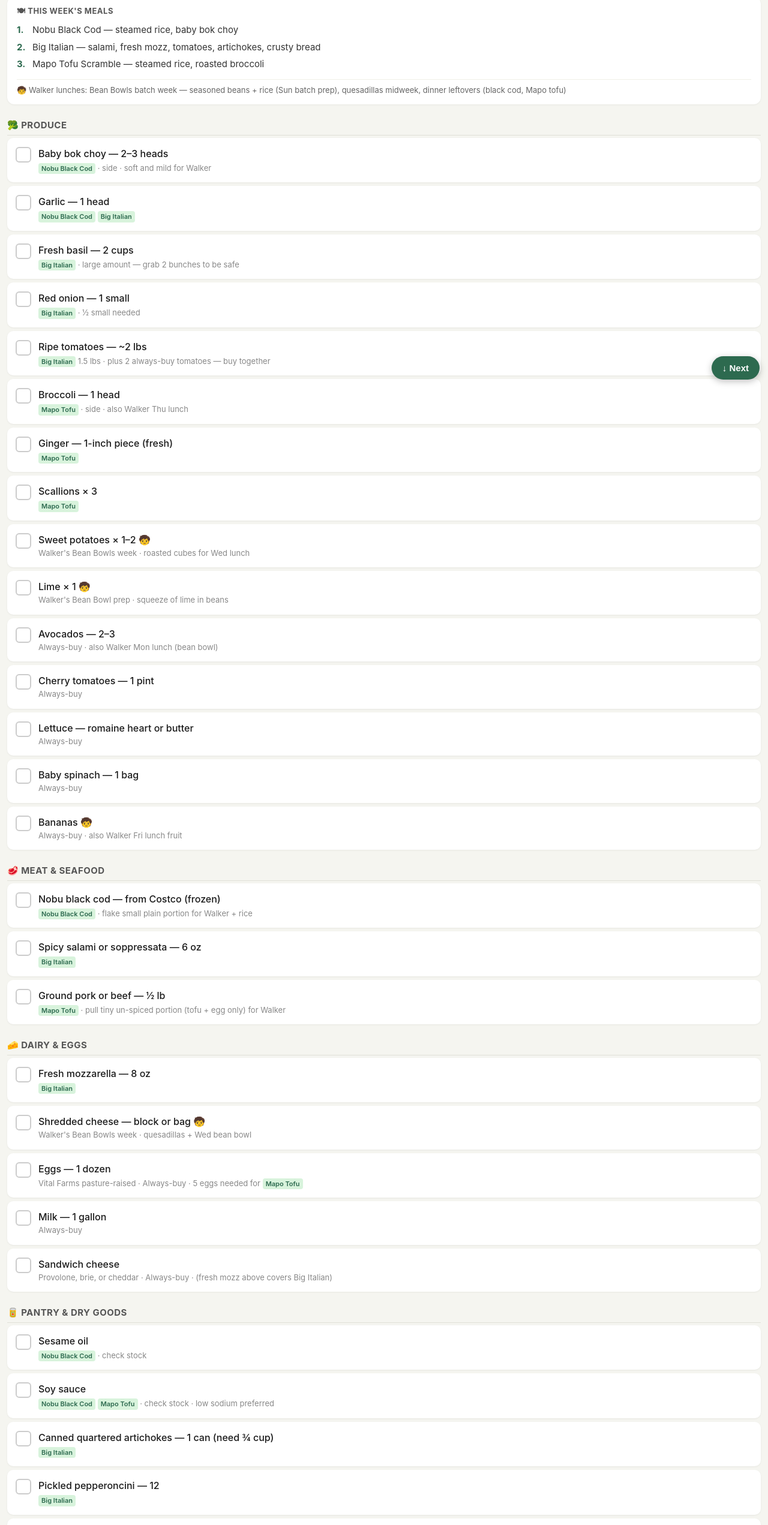
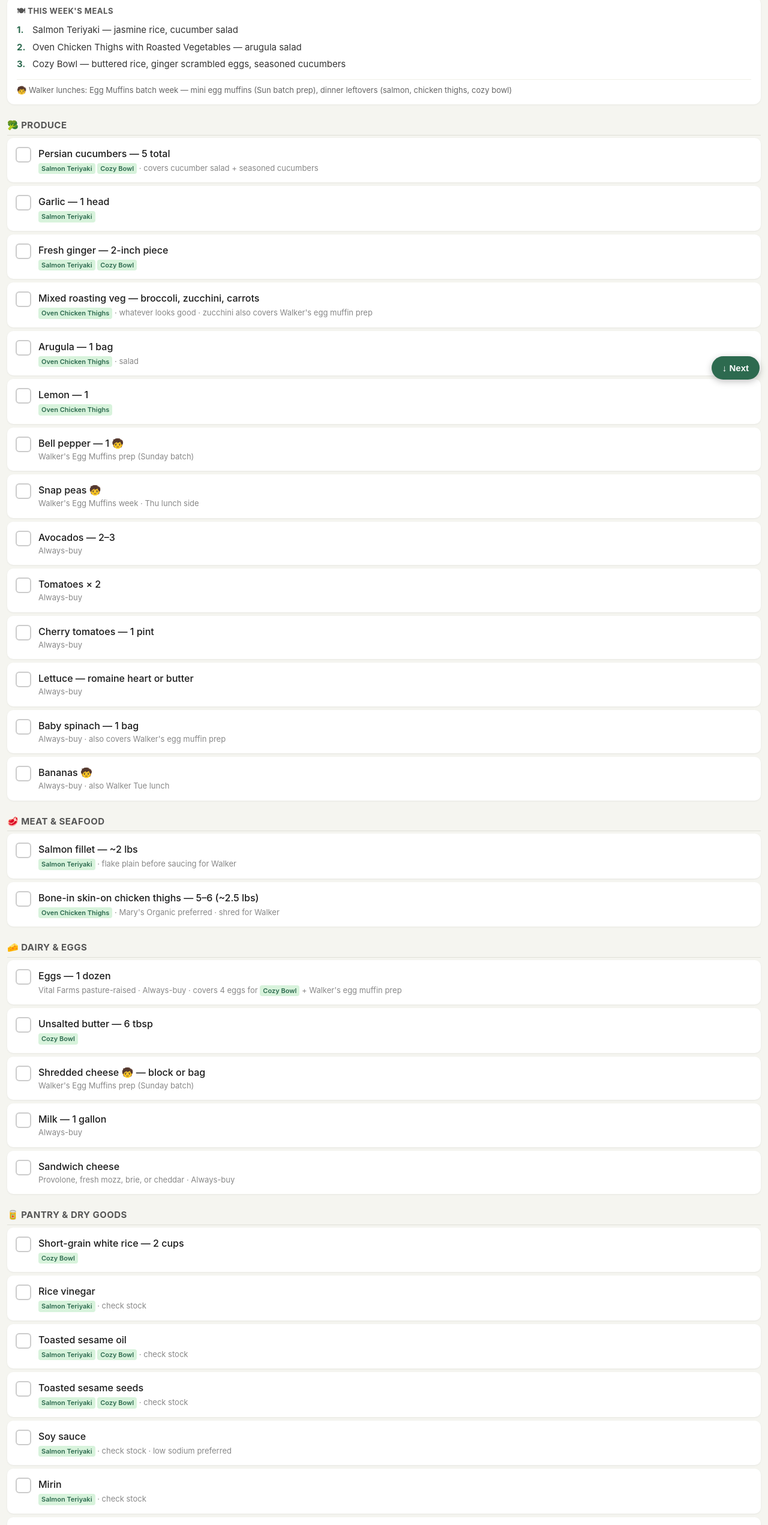
Before and after one commit to pauljpemberton/grocery_helper, a plain HTML site: page index.html in a window 1280 px wide. Shown: the part 139-2682 px from the top of the page at 60% size. Drawn offline with Linux system fonts and the light colour scheme.

Commit message:
Grocery list — Week 1, June 22

```diff
--- a/index.html
+++ b/index.html
@@ -3,7 +3,7 @@
 <head>
   <meta charset="UTF-8" />
   <meta name="viewport" content="width=device-width, initial-scale=1.0" />
-  <title>🛒 Grocery List — Week 4</title>
+  <title>🛒 Grocery List — Week 1</title>
   <style>
     * { box-sizing: border-box; margin: 0; padding: 0; }
 
@@ -234,7 +234,7 @@
 
 <header>
   <h1>🛒 Grocery List</h1>
-  <p>Week of June 15 &nbsp;·&nbsp; Week 4 &nbsp;·&nbsp; Pass 2</p>
+  <p>Week of June 22 &nbsp;·&nbsp; Week 1 &nbsp;·&nbsp; Pass 3</p>
   <div class="progress-bar-wrap">
     <div class="progress-bar" id="progressBar" style="width:0%"></div>
   </div>
@@ -243,10 +243,10 @@
 
 <div class="meals-banner">
   <h2>🍽 This Week's Meals</h2>
-  <div class="meal-item"><span class="meal-num">1.</span> Nobu Black Cod — steamed rice, baby bok choy</div>
-  <div class="meal-item"><span class="meal-num">2.</span> Big Italian — salami, fresh mozz, tomatoes, artichokes, crusty bread</div>
-  <div class="meal-item"><span class="meal-num">3.</span> Mapo Tofu Scramble — steamed rice, roasted broccoli</div>
-  <div class="walker-note">🧒 Walker lunches: Bean Bowls batch week — seasoned beans + rice (Sun batch prep), quesadillas midweek, dinner leftovers (black cod, Mapo tofu)</div>
+  <div class="meal-item"><span class="meal-num">1.</span> Salmon Teriyaki — jasmine rice, cucumber salad</div>
+  <div class="meal-item"><span class="meal-num">2.</span> Oven Chicken Thighs with Roasted Vegetables — arugula salad</div>
+  <div class="meal-item"><span class="meal-num">3.</span> Cozy Bowl — buttered rice, ginger scrambled eggs, seasoned cucumbers</div>
+  <div class="walker-note">🧒 Walker lunches: Egg Muffins batch week — mini egg muffins (Sun batch prep), dinner leftovers (salmon, chicken thighs, cozy bowl)</div>
 </div>
 
 <!-- PRODUCE -->
@@ -256,8 +256,8 @@
   <div class="item" onclick="toggle(this)">
     <div class="checkbox"></div>
     <div class="item-text">
-      <div class="item-name">Baby bok choy — 2–3 heads</div>
-      <div class="item-note"><span class="meal-tag">Nobu Black Cod</span> · side · soft and mild for Walker</div>
+      <div class="item-name">Persian cucumbers — 5 total</div>
+      <div class="item-note"><span class="meal-tag">Salmon Teriyaki</span> <span class="meal-tag">Cozy Bowl</span> · covers cucumber salad + seasoned cucumbers</div>
     </div>
   </div>
 
@@ -265,71 +265,55 @@
     <div class="checkbox"></div>
     <div class="item-text">
       <div class="item-name">Garlic — 1 head</div>
-      <div class="item-note"><span class="meal-tag">Nobu Black Cod</span> <span class="meal-tag">Big Italian</span></div>
+      <div class="item-note"><span class="meal-tag">Salmon Teriyaki</span></div>
     </div>
   </div>
 
   <div class="item" onclick="toggle(this)">
     <div class="checkbox"></div>
     <div class="item-text">
-      <div class="item-name">Fresh basil — 2 cups</div>
-      <div class="item-note"><span class="meal-tag">Big Italian</span> · large amount — grab 2 bunches to be safe</div>
+      <div class="item-name">Fresh ginger — 2-inch piece</div>
+      <div class="item-note"><span class="meal-tag">Salmon Teriyaki</span> <span class="meal-tag">Cozy Bowl</span></div>
     </div>
   </div>
 
   <div class="item" onclick="toggle(this)">
     <div class="checkbox"></div>
     <div class="item-text">
-      <div class="item-name">Red onion — 1 small</div>
-      <div class="item-note"><span class="meal-tag">Big Italian</span> · ½ small needed</div>
+      <div class="item-name">Mixed roasting veg — broccoli, zucchini, carrots</div>
+      <div class="item-note"><span class="meal-tag">Oven Chicken Thighs</span> · whatever looks good · zucchini also covers Walker's egg muffin prep</div>
     </div>
   </div>
 
   <div class="item" onclick="toggle(this)">
     <div class="checkbox"></div>
     <div class="item-text">
-      <div class="item-name">Ripe tomatoes — ~2 lbs</div>
-      <div class="item-note"><span class="meal-tag">Big Italian</span> 1.5 lbs · plus 2 always-buy tomatoes — buy together</div>
+      <div class="item-name">Arugula — 1 bag</div>
+      <div class="item-note"><span class="meal-tag">Oven Chicken Thighs</span> · salad</div>
     </div>
   </div>
 
   <div class="item" onclick="toggle(this)">
     <div class="checkbox"></div>
     <div class="item-text">
-      <div class="item-name">Broccoli — 1 head</div>
-      <div class="item-note"><span class="meal-tag">Mapo Tofu</span> · side · also Walker Thu lunch</div>
+      <div class="item-name">Lemon — 1</div>
+      <div class="item-note"><span class="meal-tag">Oven Chicken Thighs</span></div>
     </div>
   </div>
 
   <div class="item" onclick="toggle(this)">
     <div class="checkbox"></div>
     <div class="item-text">
-      <div class="item-name">Ginger — 1-inch piece (fresh)</div>
-      <div class="item-note"><span class="meal-tag">Mapo Tofu</span></div>
+      <div class="item-name">Bell pepper — 1 🧒</div>
+      <div class="item-note">Walker's Egg Muffins prep (Sunday batch)</div>
     </div>
   </div>
 
   <div class="item" onclick="toggle(this)">
     <div class="checkbox"></div>
     <div class="item-text">
-      <div class="item-name">Scallions × 3</div>
-      <div class="item-note"><span class="meal-tag">Mapo Tofu</span></div>
-    </div>
-  </div>
-
-  <div class="item" onclick="toggle(this)">
-    <div class="checkbox"></div>
-    <div class="item-text">
-      <div class="item-name">Sweet potatoes × 1–2 🧒</div>
-      <div class="item-note">Walker's Bean Bowls week · roasted cubes for Wed lunch</div>
-    </div>
-  </div>
-
-  <div class="item" onclick="toggle(this)">
-    <div class="checkbox"></div>
-    <div class="item-text">
-      <div class="item-name">Lime × 1 🧒</div>
-      <div class="item-note">Walker's Bean Bowl prep · squeeze of lime in beans</div>
+      <div class="item-name">Snap peas 🧒</div>
+      <div class="item-note">Walker's Egg Muffins week · Thu lunch side</div>
     </div>
   </div>
 
@@ -337,7 +321,15 @@
     <div class="checkbox"></div>
     <div class="item-text">
       <div class="item-name">Avocados — 2–3</div>
-      <div class="item-note">Always-buy · also Walker Mon lunch (bean bowl)</div>
+      <div class="item-note">Always-buy</div>
+    </div>
+  </div>
+
+  <div class="item" onclick="toggle(this)">
+    <div class="checkbox"></div>
+    <div class="item-text">
+      <div class="item-name">Tomatoes × 2</div>
+      <div class="item-note">Always-buy</div>
     </div>
   </div>
 
@@ -361,7 +353,7 @@
     <div class="checkbox"></div>
     <div class="item-text">
       <div class="item-name">Baby spinach — 1 bag</div>
-      <div class="item-note">Always-buy</div>
+      <div class="item-note">Always-buy · also covers Walker's egg muffin prep</div>
     </div>
   </div>
 
@@ -369,7 +361,7 @@
     <div class="checkbox"></div>
     <div class="item-text">
       <div class="item-name">Bananas 🧒</div>
-      <div class="item-note">Always-buy · also Walker Fri lunch fruit</div>
+      <div class="item-note">Always-buy · also Walker Tue lunch</div>
     </div>
   </div>
 </section>
@@ -381,24 +373,16 @@
   <div class="item" onclick="toggle(this)">
     <div class="checkbox"></div>
     <div class="item-text">
-      <div class="item-name">Nobu black cod — from Costco (frozen)</div>
-      <div class="item-note"><span class="meal-tag">Nobu Black Cod</span> · flake small plain portion for Walker + rice</div>
+      <div class="item-name">Salmon fillet — ~2 lbs</div>
+      <div class="item-note"><span class="meal-tag">Salmon Teriyaki</span> · flake plain before saucing for Walker</div>
     </div>
   </div>
 
   <div class="item" onclick="toggle(this)">
     <div class="checkbox"></div>
     <div class="item-text">
-      <div class="item-name">Spicy salami or soppressata — 6 oz</div>
-      <div class="item-note"><span class="meal-tag">Big Italian</span></div>
-    </div>
-  </div>
-
-  <div class="item" onclick="toggle(this)">
-    <div class="checkbox"></div>
-    <div class="item-text">
-      <div class="item-name">Ground pork or beef — ½ lb</div>
-      <div class="item-note"><span class="meal-tag">Mapo Tofu</span> · pull tiny un-spiced portion (tofu + egg only) for Walker</div>
+      <div class="item-name">Bone-in skin-on chicken thighs — 5–6 (~2.5 lbs)</div>
+      <div class="item-note"><span class="meal-tag">Oven Chicken Thighs</span> · Mary's Organic preferred · shred for Walker</div>
     </div>
   </div>
 </section>
@@ -410,24 +394,24 @@
   <div class="item" onclick="toggle(this)">
     <div class="checkbox"></div>
     <div class="item-text">
-      <div class="item-name">Fresh mozzarella — 8 oz</div>
-      <div class="item-note"><span class="meal-tag">Big Italian</span></div>
+      <div class="item-name">Eggs — 1 dozen</div>
+      <div class="item-note">Vital Farms pasture-raised · Always-buy · covers 4 eggs for <span class="meal-tag">Cozy Bowl</span> + Walker's egg muffin prep</div>
     </div>
   </div>
 
   <div class="item" onclick="toggle(this)">
     <div class="checkbox"></div>
     <div class="item-text">
-      <div class="item-name">Shredded cheese — block or bag 🧒</div>
-      <div class="item-note">Walker's Bean Bowls week · quesadillas + Wed bean bowl</div>
+      <div class="item-name">Unsalted butter — 6 tbsp</div>
+      <div class="item-note"><span class="meal-tag">Cozy Bowl</span></div>
     </div>
   </div>
 
   <div class="item" onclick="toggle(this)">
     <div class="checkbox"></div>
     <div class="item-text">
-      <div class="item-name">Eggs — 1 dozen</div>
-      <div class="item-note">Vital Farms pasture-raised · Always-buy · 5 eggs needed for <span class="meal-tag">Mapo Tofu</span></div>
+      <div class="item-name">Shredded cheese 🧒 — block or bag</div>
+      <div class="item-note">Walker's Egg Muffins prep (Sunday batch)</div>
     </div>
   </div>
 
@@ -443,7 +427,7 @@
     <div class="checkbox"></div>
     <div class="item-text">
       <div class="item-name">Sandwich cheese</div>
-      <div class="item-note">Provolone, brie, or cheddar · Always-buy · (fresh mozz above covers Big Italian)</div>
+      <div class="item-note">Provolone, fresh mozz, brie, or cheddar · Always-buy</div>
     </div>
   </div>
 </section>
@@ -455,8 +439,32 @@
   <div class="item" onclick="toggle(this)">
     <div class="checkbox"></div>
     <div class="item-text">
-      <div class="item-name">Sesame oil</div>
-      <div class="item-note"><span class="meal-tag">Nobu Black Cod</span> · check stock</div>
+      <div class="item-name">Short-grain white rice — 2 cups</div>
+      <div class="item-note"><span class="meal-tag">Cozy Bowl</span></div>
+    </div>
+  </div>
+
+  <div class="item" onclick="toggle(this)">
+    <div class="checkbox"></div>
+    <div class="item-text">
+      <div class="item-name">Rice vinegar</div>
+      <div class="item-note"><span class="meal-tag">Salmon Teriyaki</span> · check stock</div>
+    </div>
+  </div>
+
+  <div class="item" onclick="toggle(this)">
+    <div class="checkbox"></div>
+    <div class="item-text">
+      <div class="item-name">Toasted sesame oil</div>
+      <div class="item-note"><span class="meal-tag">Salmon Teriyaki</span> <span class="meal-tag">Cozy Bowl</span> · check stock</div>
+    </div>
+  </div>
+
+  <div class="item" onclick="toggle(this)">
+    <div class="checkbox"></div>
+    <div class="item-text">
+      <div class="item-name">Toasted sesame seeds</div>
+      <div class="item-note"><span class="meal-tag">Salmon Teriyaki</span> <span class="meal-tag">Cozy Bowl</span> · check stock</div>
     </div>
   </div>
 
@@ -464,31 +472,23 @@
     <div class="checkbox"></div>
     <div class="item-text">
       <div class="item-name">Soy sauce</div>
-      <div class="item-note"><span class="meal-tag">Nobu Black Cod</span> <span class="meal-tag">Mapo Tofu</span> · check stock · low sodium preferred</div>
+      <div class="item-note"><span class="meal-tag">Salmon Teriyaki</span> · check stock · low sodium preferred</div>
     </div>
   </div>
 
   <div class="item" onclick="toggle(this)">
     <div class="checkbox"></div>
     <div class="item-text">
-      <div class="item-name">Canned quartered artichokes — 1 can (need ¾ cup)</div>
-      <div class="item-note"><span class="meal-tag">Big Italian</span></div>
+      <div class="item-name">Mirin</div>
+      <div class="item-note"><span class="meal-tag">Salmon Teriyaki</span> · check stock</div>
     </div>
   </div>
 
   <div class="item" onclick="toggle(this)">
     <div class="checkbox"></div>
     <div class="item-text">
-      <div class="item-name">Pickled pepperoncini — 12</div>
-      <div class="item-note"><span class="meal-tag">Big Italian</span></div>
-    </div>
-  </div>
-
-  <div class="item" onclick="toggle(this)">
-    <div class="checkbox"></div>
-    <div class="item-text">
-      <div class="item-name">Red wine vinegar</div>
-      <div class="item-note"><span class="meal-tag">Big Italian</span> · ¼ cup · check stock</div>
+      <div class="item-name">Honey or sugar</div>
+      <div class="item-note"><span class="meal-tag">Salmon Teriyaki</span> · check stock — honey not due for restock til July</div>
     </div>
   </div>
 
@@ -496,63 +496,7 @@
     <div class="checkbox"></div>
     <div class="item-text">
       <div class="item-name">Extra-virgin olive oil</div>
-      <div class="item-note"><span class="meal-tag">Big Italian</span> · ½ cup — large amount, check stock</div>
-    </div>
-  </div>
-
-  <div class="item" onclick="toggle(this)">
-    <div class="checkbox"></div>
-    <div class="item-text">
-      <div class="item-name">Silken tofu — 1 lb</div>
-      <div class="item-note"><span class="meal-tag">Mapo Tofu</span> · drained · tiny un-spiced portion for Walker</div>
-    </div>
-  </div>
-
-  <div class="item" onclick="toggle(this)">
-    <div class="checkbox"></div>
-    <div class="item-text">
-      <div class="item-name">Black bean garlic sauce — 2 tbsp</div>
-      <div class="item-note"><span class="meal-tag">Mapo Tofu</span> · check stock</div>
-    </div>
-  </div>
-
-  <div class="item" onclick="toggle(this)">
-    <div class="checkbox"></div>
-    <div class="item-text">
-      <div class="item-name">Tomato paste — 1 tbsp</div>
-      <div class="item-note"><span class="meal-tag">Mapo Tofu</span> · check stock</div>
-    </div>
-  </div>
-
-  <div class="item" onclick="toggle(this)">
-    <div class="checkbox"></div>
-    <div class="item-text">
-      <div class="item-name">Sichuan peppercorns (or black pepper)</div>
-      <div class="item-note"><span class="meal-tag">Mapo Tofu</span> · check stock</div>
-    </div>
-  </div>
-
-  <div class="item" onclick="toggle(this)">
-    <div class="checkbox"></div>
-    <div class="item-text">
-      <div class="item-name">Red-pepper flakes</div>
-      <div class="item-note"><span class="meal-tag">Mapo Tofu</span> · check stock</div>
-    </div>
-  </div>
-
-  <div class="item" onclick="toggle(this)">
-    <div class="checkbox"></div>
-    <div class="item-text">
-      <div class="item-name">Black beans — 2 cans 🧒</div>
-      <div class="item-note">Walker's Bean Bowls (Sun batch prep) · or chickpeas</div>
-    </div>
-  </div>
-
-  <div class="item" onclick="toggle(this)">
-    <div class="checkbox"></div>
-    <div class="item-text">
-      <div class="item-name">Small flour tortillas 🧒</div>
-      <div class="item-note">Walker's Bean Bowls week · quesadillas Mon + Fri</div>
+      <div class="item-note"><span class="meal-tag">Oven Chicken Thighs</span> · check stock</div>
     </div>
   </div>
 
@@ -576,14 +520,6 @@
 <!-- BREAD & BAKERY -->
 <section>
   <div class="section-header">🍞 Bread &amp; Bakery</div>
-
-  <div class="item" onclick="toggle(this)">
-    <div class="checkbox"></div>
-    <div class="item-text">
-      <div class="item-name">Crusty sesame bread or ciabatta — 6 oz</div>
-      <div class="item-note"><span class="meal-tag">Big Italian</span></div>
-    </div>
-  </div>
 
   <div class="item" onclick="toggle(this)">
     <div class="checkbox"></div>
@@ -618,7 +554,7 @@
     <div class="checkbox"></div>
     <div class="item-text">
       <div class="item-name">Frozen peas 🧒 — 1 bag</div>
-      <div class="item-note">Always-buy</div>
+      <div class="item-note">Always-buy · also Walker's egg muffin week side</div>
     </div>
   </div>
 </section>
@@ -631,7 +567,7 @@
     <div class="checkbox"></div>
     <div class="item-text">
       <div class="item-name">🔄 Jasmine rice — restock</div>
-      <div class="item-note"><span class="restock-tag">Due May 18 — overdue</span> · Lundberg or similar · needed for <span class="meal-tag">Nobu Black Cod</span> + <span class="meal-tag">Mapo Tofu</span></div>
+      <div class="item-note"><span class="restock-tag">Due May 18 — overdue</span> · Lundberg or similar · needed for <span class="meal-tag">Salmon Teriyaki</span></div>
     </div>
   </div>
 
```
